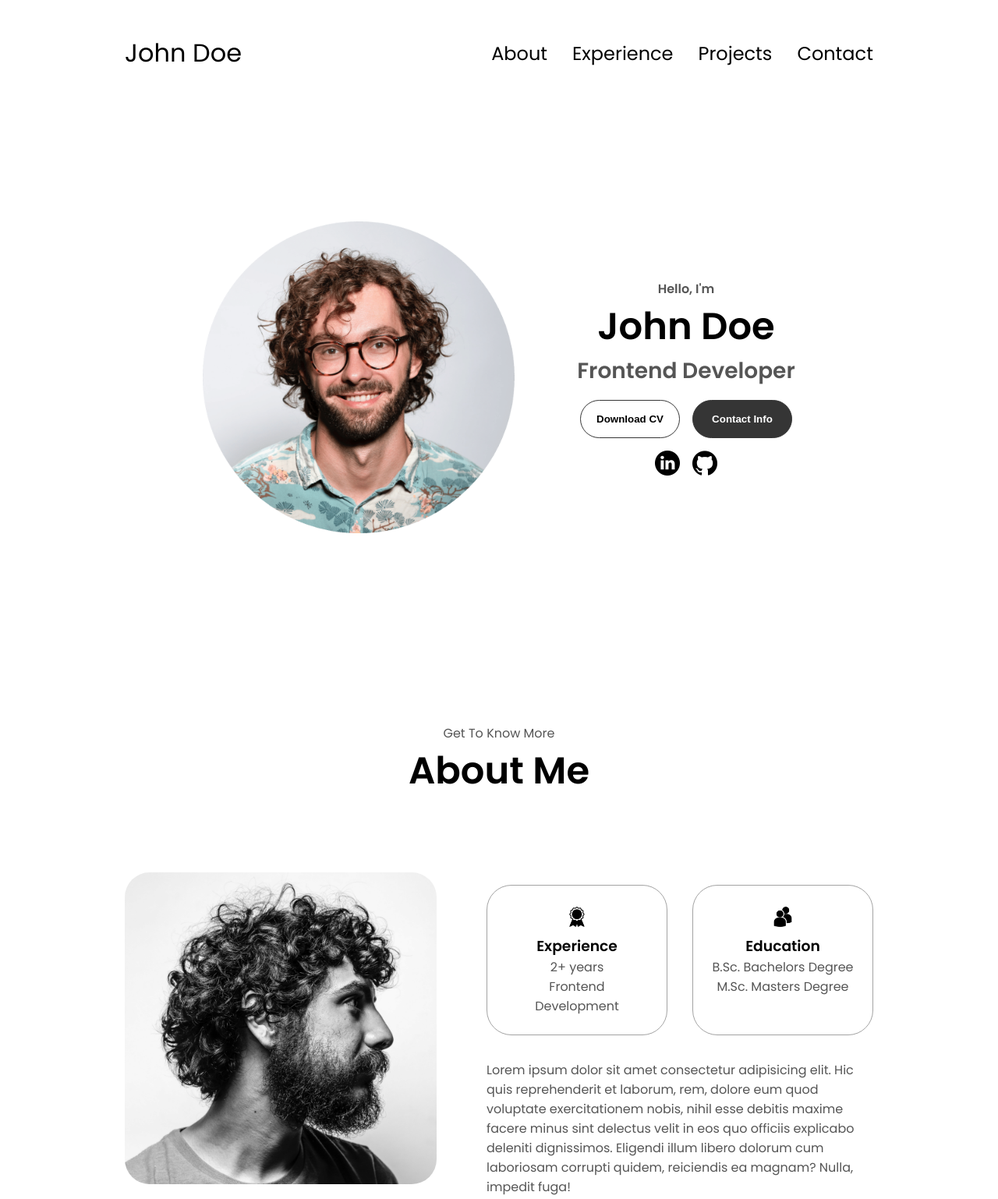
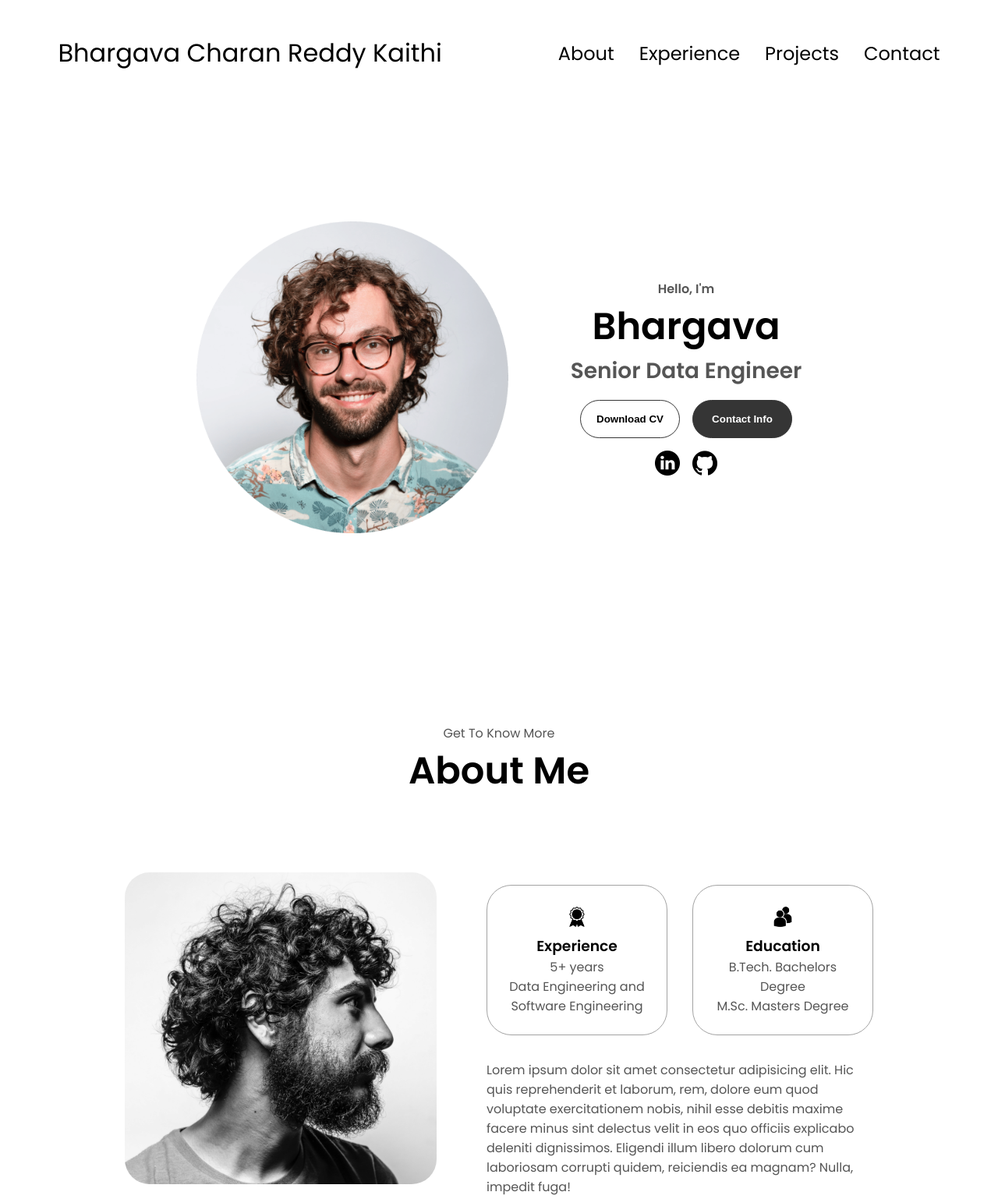
Before and after one commit to Bhargavacharanreddy/bhargava.github.io, a plain HTML site: page index.html in a window 1280 px wide. Shown: the top 1538 px of the page at 78% size. Drawn offline with Linux system fonts and the light colour scheme.

Commit message:
updated index file

```diff
--- a/index.html
+++ b/index.html
@@ -10,7 +10,7 @@
   </head>
   <body>
     <nav id="desktop-nav">
-      <div class="logo">John Doe</div>
+      <div class="logo">Bhargava Charan Reddy Kaithi</div>
       <div>
         <ul class="nav-links">
           <li><a href="#about">About</a></li>
@@ -42,8 +42,8 @@
       </div>
       <div class="section__text">
         <p class="section__text__p1">Hello, I'm</p>
-        <h1 class="title">John Doe</h1>
-        <p class="section__text__p2">Frontend Developer</p>
+        <h1 class="title">Bhargava</h1>
+        <p class="section__text__p2">Senior Data Engineer</p>
         <div class="btn-container">
           <button
             class="btn btn-color-2"
@@ -91,7 +91,7 @@
                 class="icon"
               />
               <h3>Experience</h3>
-              <p>2+ years <br />Frontend Development</p>
+              <p>5+ years <br />Data Engineering and Software Engineering</p>
             </div>
             <div class="details-container">
               <img
@@ -100,7 +100,7 @@
                 class="icon"
               />
               <h3>Education</h3>
-              <p>B.Sc. Bachelors Degree<br />M.Sc. Masters Degree</p>
+              <p>B.Tech. Bachelors Degree<br />M.Sc. Masters Degree</p>
             </div>
           </div>
           <div class="text-container">
```
